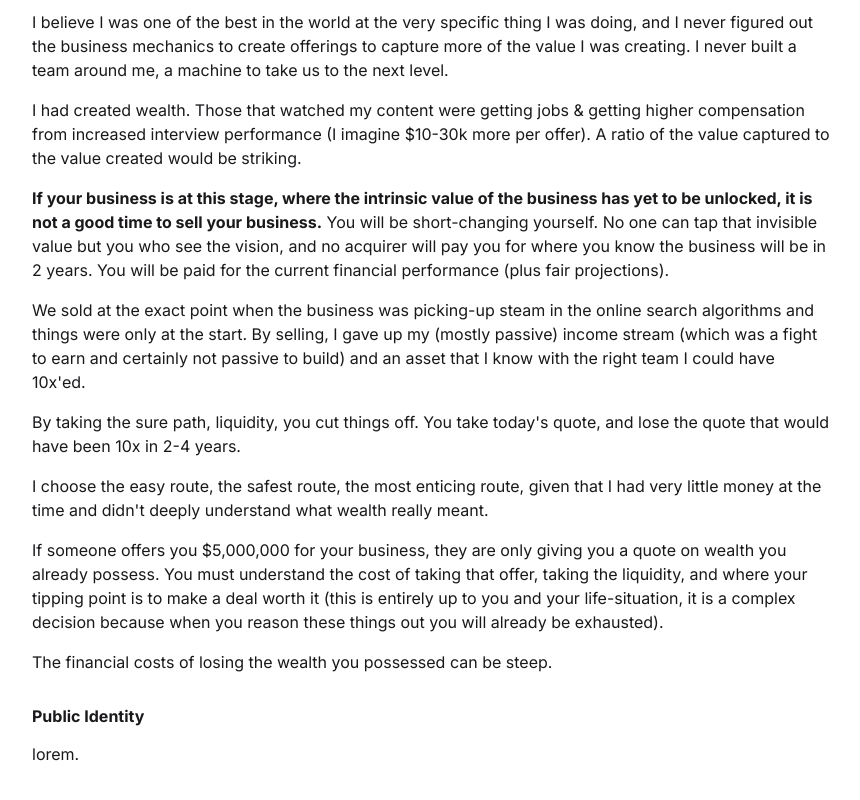
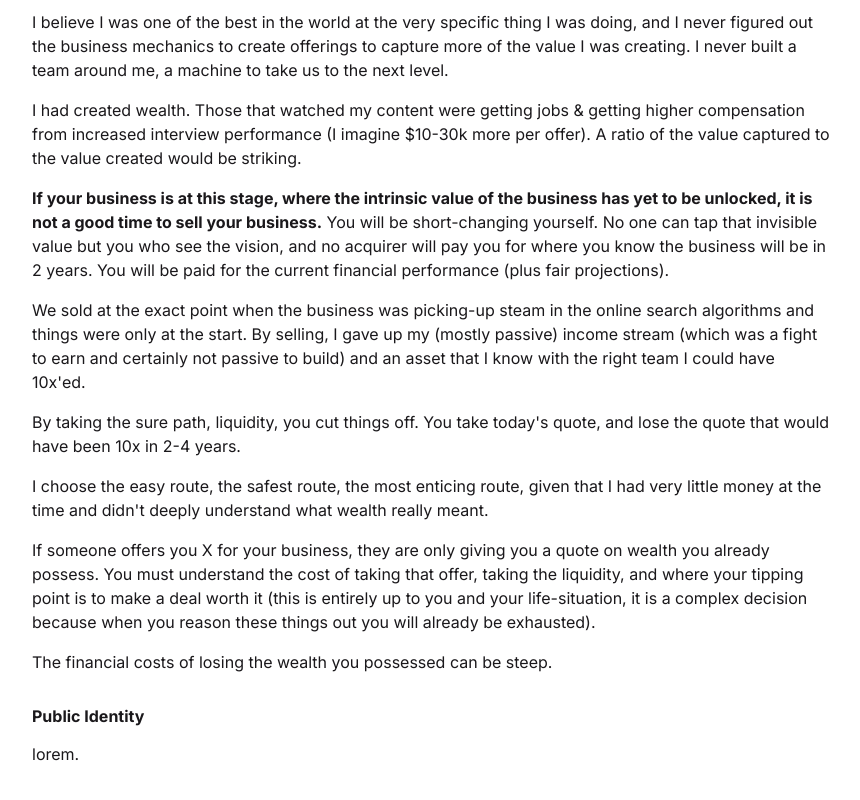
Before and after one commit to bephrem1/bephrem1.github.io, a Next.js app: page /early in a window 1280 px wide. Shown: the part 2372-3172 px from the top of the page, without its empty margins (208-1068 px from the left). Built offline with nearby package versions, Linux system fonts and the light colour scheme; no server answers.

Commit message:
dont sell too early - update

```diff
--- a/src/components/page-segments/dont-sell-too-early/DontSellTooEarly.tsx
+++ b/src/components/page-segments/dont-sell-too-early/DontSellTooEarly.tsx
@@ -226,11 +226,11 @@ const DontSellTooEarly: FunctionComponent<Props> = () => {
         </Text>
         <Spacer direction="vertical" size={SPACES.GAP.SMALL} />
         <Text tag="p">
-          If someone offers you $5,000,000 for your business, they are only giving you a quote on
-          wealth you already possess. You must understand the cost of taking that offer, taking the
-          liquidity, and where your tipping point is to make a deal worth it (this is entirely up to
-          you and your life-situation, it is a complex decision because when you reason these things
-          out you will already be exhausted).
+          If someone offers you X for your business, they are only giving you a quote on wealth you
+          already possess. You must understand the cost of taking that offer, taking the liquidity,
+          and where your tipping point is to make a deal worth it (this is entirely up to you and
+          your life-situation, it is a complex decision because when you reason these things out you
+          will already be exhausted).
         </Text>
         <Spacer direction="vertical" size={SPACES.GAP.SMALL} />
         <Text tag="p">The financial costs of losing the wealth you possessed can be steep.</Text>
```
